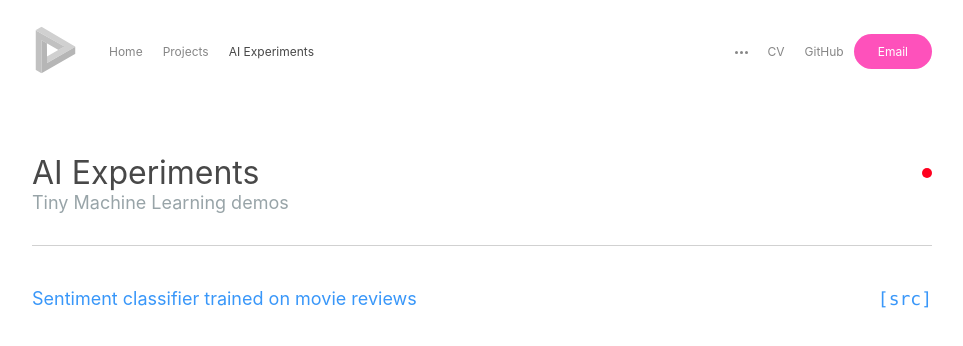
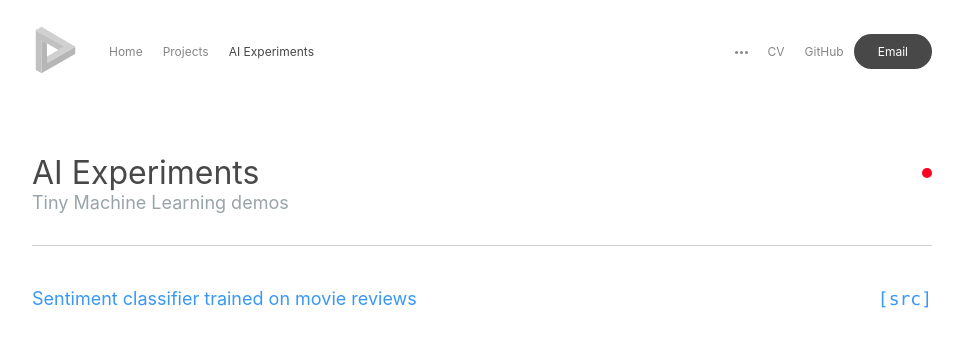
Before and after one commit to c0z0/cserdean.me, a Next.js app: page /ai in a window 1280 px wide. Shown: the top 346 px of the page, without its empty margins (158-1121 px from the left). Built offline with nearby package versions, Linux system fonts and the light colour scheme; no server answers.

Commit message:
Fix contrast

```diff
--- a/components/Menu.js
+++ b/components/Menu.js
@@ -182,12 +182,12 @@ const MenuItem = styled.a.attrs(({ href }) => ({
 
     ${({ inverted }) => inverted && 'color: white;'}
 
-    ${({ primary }) =>
+    ${({ primary, theme, inverted }) =>
       primary &&
       `  border-radius: 2rem;
-          background-color: ${pink};
+          background-color: ${inverted ? 'white' : theme.colors.foreground};
           padding: 0.625rem 1.5rem;
-          color: white;
+          color: ${inverted ? 'black' : theme.colors.background};
           margin: 0;
           opacity: 1;
           `}
--- a/components/ThemeSwitch.js
+++ b/components/ThemeSwitch.js
@@ -76,7 +76,9 @@ const DropdownWrapper = styled.div`
   }
 `;
 
-const EllipsisButton = styled.button`
+const EllipsisButton = styled.button.attrs({
+  'aria-label': 'more pages',
+})`
   margin: 0;
   padding: 0;
   background: none;
```
